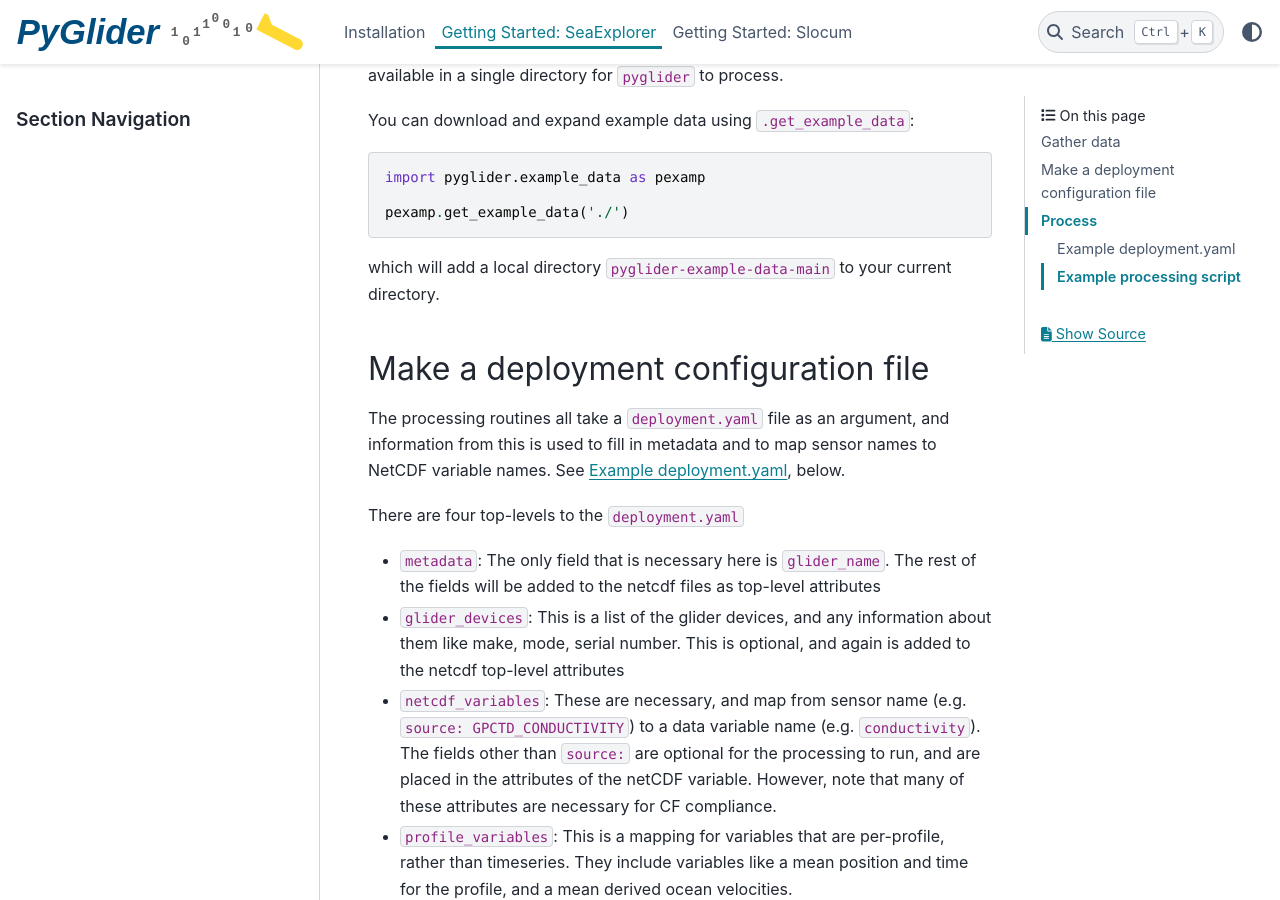
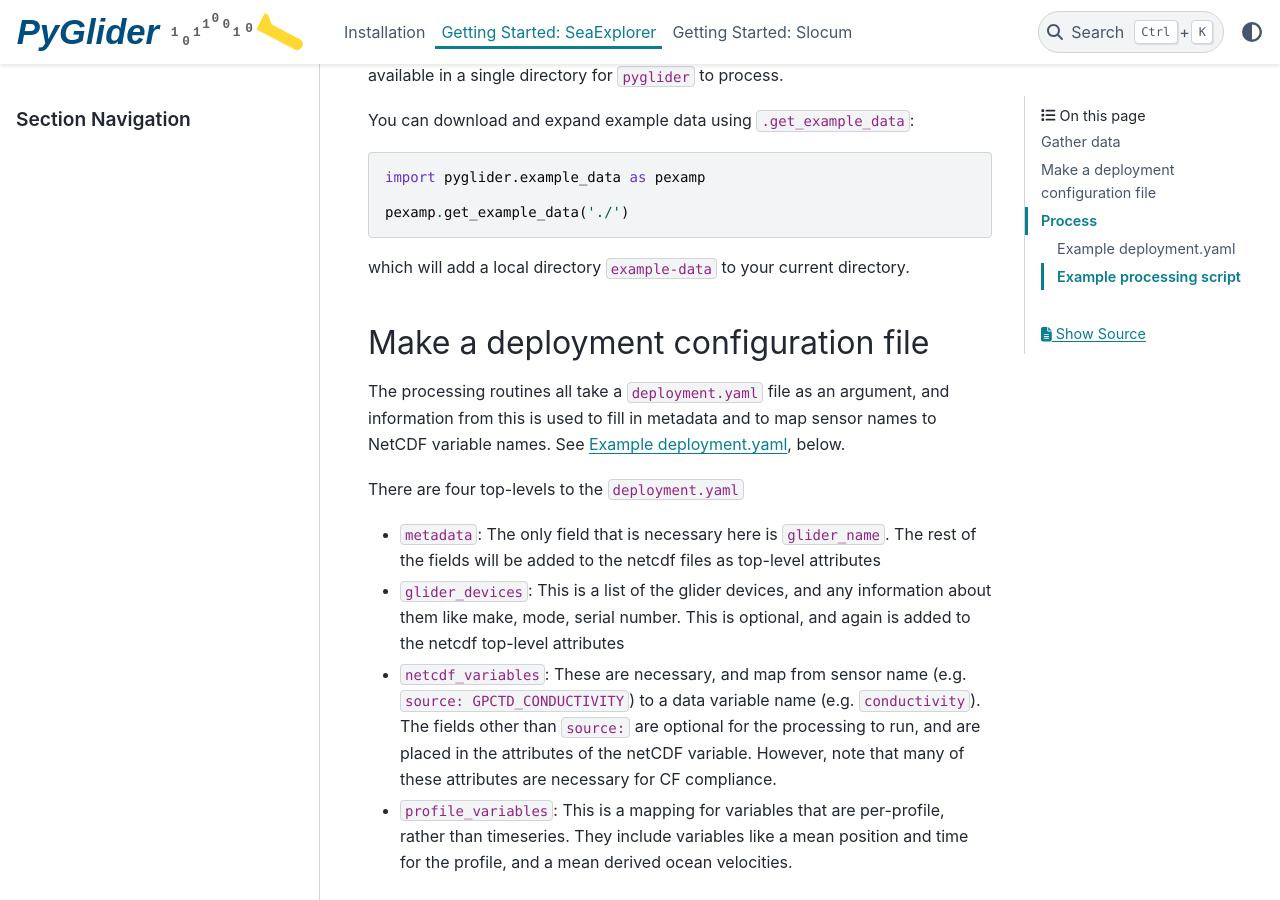
Before and after one commit to c-proof/pyglider, a Sphinx documentation site: the page built from docs/getting-started-seaexplorer.md, in a window 1280 px wide and 900 px high, scrolled down 360 px. Built offline with Sphinx 7.4.7 and the PyData theme 0.15.4, drawn with Linux system fonts in a browser that asks for light colours; pages that are not in the unit, such as notebooks, are missing from menus.

Commit message:
DOC: update example data instructions

````diff
--- a/docs/getting-started-seaexplorer.md
+++ b/docs/getting-started-seaexplorer.md
@@ -13,7 +13,7 @@ import pyglider.example_data as pexamp
 pexamp.get_example_data('./')
 ```
 
-which will add a local directory `pyglider-example-data-main` to your current directory.
+which will add a local directory `example-data` to your current directory.
 
 ## Make a deployment configuration file
 
````
Also changed, not shown: docs/getting-started-slocum.md (+1 -1 lines).
